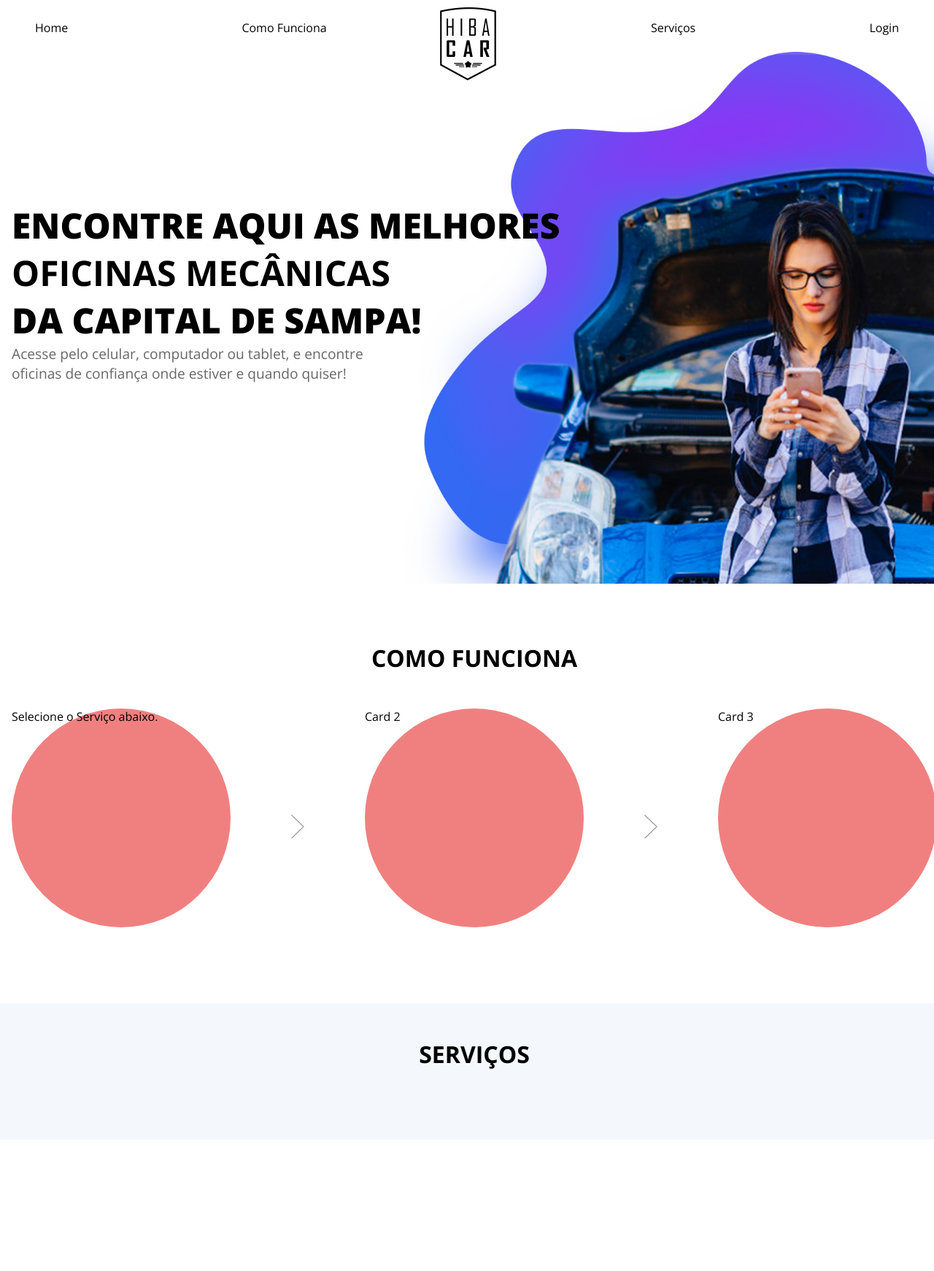
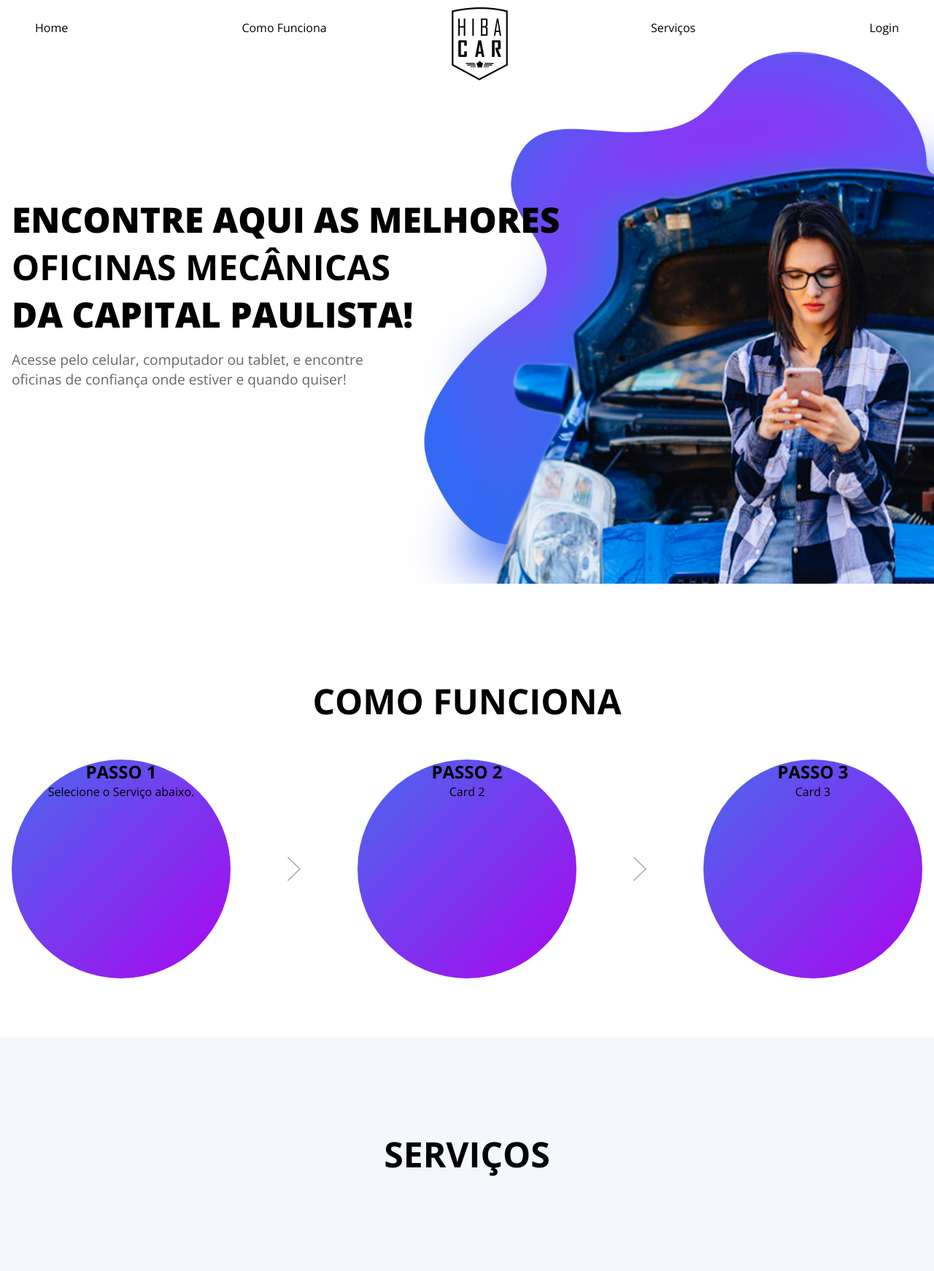
Before and after one commit to fellipedepalma/hibacar, a PHP site: page / in a window 1280 px wide. Shown: the whole page at 73% size. Before the commit the page ends 1465 px from the top, so only its background shows below. Run offline with PHP 8.4, Linux system fonts and the light colour scheme; data that the repository does not hold is empty; some libraries are stand-ins or nearby versions.

Commit message:
Responsividade Home

```diff
--- a/view/home.tpl
+++ b/view/home.tpl
@@ -1,34 +1,38 @@
 <section class="hero">
     <div class="container">
+        <div class="hero-titulos">
         <h2 class="hero-titulo">Encontre aqui as melhores<br>
             <strong>Oficinas Mecânicas</strong> <br>
-            da capital de SAMPA!</h2>
+            da capital PAULISTA!</h2>
         <h3 class="hero-subtitulo">Acesse pelo celular, computador ou tablet, e encontre <br>
             oficinas de confiança onde estiver e quando quiser!</h3>
+        </div>
     </div>
 </section>
 
-<section class="comofunciona">
+<section class="comofunciona" id="comofunciona">
     <div class="container">
         <h2 class="titulos">COMO FUNCIONA</h2>
         <div class="cards">
             <div class="card-como-funciona">
-                <i class="fas fa-mouse-pointer"></i>
+                <h2>PASSO 1</h2>
                 Selecione o Serviço abaixo.
             </div>
-            <img src="media/imagens/arrow-right.svg" alt="">
+            <img src="media/imagens/arrow-right.svg" alt="Setas" class="seta">
             <div class="card-como-funciona">
+                <h2>PASSO 2</h2>
                 Card 2
             </div>
-            <img src="media/imagens/arrow-right.svg" alt="">
+            <img src="media/imagens/arrow-right.svg" alt="Setas" class="seta">
             <div class="card-como-funciona">
+                <h2>PASSO 3</h2>
                 Card 3
             </div>
         </div>
     </div>
 </section>
 
-<section class="servicos">
+<section class="servicos" id="servicos">
     <div class="container">
         <h2 class="titulos">SERVIÇOS</h2>
         <div class="cards-serv">
--- a/view/index.tpl
+++ b/view/index.tpl
@@ -7,6 +7,8 @@
     <link href="https://fonts.googleapis.com/css?family=Open+Sans:400,700,800&display=swap" rel="stylesheet">
     <link rel="stylesheet" href="{$GET_TEMA}/tema/css/site.css">
     <link rel="stylesheet" href="{$GET_TEMA}/tema/css/home.css">
+
+    <script src="https://code.jquery.com/jquery-3.3.1.min.js" integrity="sha256-FgpCb/KJQlLNfOu91ta32o/NMZxltwRo8QtmkMRdAu8=" crossorigin="anonymous"></script>
 
     <title>Hibacar | Home</title>
 </head>
@@ -18,15 +20,17 @@
                     <a href="{$GET_HOME}" class="menu-superior-link">Home</a>
                 </li>
                 <li class="menu-superior-item">
-                    <a href="#" class="menu-superior-link">Como Funciona</a>
+                    <a href="#comofunciona" class="menu-superior-link">Como Funciona</a>
                 </li>
                 <li class="menu-superior-item logo-absolute">
-                    <img src="media/imagens/logo_hibacar.png" alt="">
+                    <a href="#" class="menu-superior-link">
+                        <img src="media/imagens/logo_hibacar.png" alt="Logo Hibacar" >
+                    </a>
+                </li>
+                <li class="menu-superior-item sumir">
                 </li>
                 <li class="menu-superior-item">
-                </li>
-                <li class="menu-superior-item">
-                    <a href="#" class="menu-superior-link">Serviços</a>
+                    <a href="#servicos" class="menu-superior-link">Serviços</a>
                 </li>
                 <li class="menu-superior-item">
                     <a href="#" class="menu-superior-link">Login</a>
@@ -41,5 +45,6 @@
     <footer class="rodape">
 
     </footer>
+    <script src="{$GET_TEMA}/tema/js/scroll.js"></script>
 </body>
 </html>
--- a/view/tema/css/home.css
+++ b/view/tema/css/home.css
@@ -5,16 +5,14 @@
     background-position: center center;
     background-attachment: fixed;
     background-size: cover;
-    /*background: #5C258D;*/
-    /*background: -webkit-linear-gradient(to right, #4389A2, #5C258D);*/
-    /*background: linear-gradient(to right, #4389A2, #5C258D);*/
-    /*background: rgba(235, 51, 73, 0.8);  !* fallback for old browsers *!*/
-    /*background: -webkit-linear-gradient(to right, rgba(244, 92, 67, 0.8), rgba(235, 51, 73, 0.8));  !* Chrome 10-25, Safari 5.1-6 *!*/
-    /*background: linear-gradient(to right, rgba(244, 92, 67, 0.8), rgba(235, 51, 73, 0.8)); !* W3C, IE 10+/ Edge, Firefox 16+, Chrome 26+, Opera 12+, Safari 7+ *!*/
+    display: flex;
+}
+.hero-titulos{
     display: flex;
     flex-direction: column;
-    align-items: center;
+    align-items: flex-start;
     justify-content: center;
+    height: 100%;
 }
 .hero-titulo{
     text-transform: uppercase;
@@ -22,6 +20,7 @@
     font-size: 3rem;
     text-align: left;
     color: #000;
+    margin-bottom: 1rem;
 }
 .hero-subtitulo{
     /*text-transform: uppercase;*/
@@ -32,20 +31,21 @@
 }
 
 .titulos{
-    font-size: 2rem;
+    font-size: 3rem;
     text-align: center;
-    margin-bottom: 3rem;
+    margin: 3rem auto;
 }
 
 .servicos{
     width: 100%;
     background-color: #f4f8fc;
-    padding: 3rem 0;
-
+    padding: 5rem 0;
+    display: flex;
 }
 .comofunciona{
     width: 100%;
     padding: 5rem 0;
+    display: flex;
 }
 
 .cards{
@@ -56,38 +56,42 @@
     align-content: left;
 }
 .card-como-funciona{
-     width: 300px;
-     height: 300px;
-     background-color: lightcoral;
-     margin-bottom: 1.5rem;
+    width: 300px;
+    height: 300px;
+    background: #aa06ee;
+    background: -webkit-linear-gradient(-45deg, #aa06ee, #4969ef);
+    background: linear-gradient(-45deg, #aa06ee, #4969ef);
     border-radius: 50%;
+    text-align: center;
  }
 .cards-serv{
     width: 100%;
     display: flex;
     flex-wrap: wrap;
-    align-content: left;
 }
 
 .card-servicos {
-    width: 23%;
+    width: 23.8%;
     height: 200px;
     display: flex;
-    align-items: baseline;
-    justify-content: center;
+    align-items: flex-end;
+    justify-content: flex-end;
     background-position: center center;
     background-size: cover;
     background-position: center center;
     background-size: cover;
+    background-repeat: no-repeat;
     margin: 0.8%;
-    text-align: center;
+    padding: 1rem;
+    text-align: right;
     box-shadow: 0 3px 10px rgba(0,0,0,0.05), 0 3px 11px rgba(0,0,0,0.03);
     border-radius: 2px;
-    transition: background ease 1s;
+    transition: background-size ease 1s;
     /*transform: skew(5deg);*/
 }
 .card-servicos:nth-child(1){
     background-image: url("../../../media/imagens/alinhamento.jpg");
+    transition: background-size ease 1s;
 }
 .card-servicos:nth-child(2){
     background-image: url("../../../media/imagens/ar-condicionado.jpg");
--- /dev/null
+++ b/view/tema/js/scroll.js
@@ -0,0 +1,9 @@
+jQuery(function () {
+    jQuery(window).scroll(function(){
+        if (jQuery(this).scrollTop() > 400) {
+            $(".cabecalho").addClass("cabecalho--transparente")
+        }else{
+            $(".cabecalho").removeClass("cabecalho--transparente")
+        }
+    });
+});
```
Also changed, not shown: other parts of view/tema/css/home.css (+48 -7 lines), view/compile/b1ac9dd46834a4b6aeafdfc07a3c14fb83dd0e88_0.file.home.tpl.php (+14 -10 lines), view/compile/d6b658c441c0da1ecda52696933f38525b61d6cf_0.file.index.tpl.php (+19 -9 lines), view/tema/css/site.css (+37 -1 lines).
